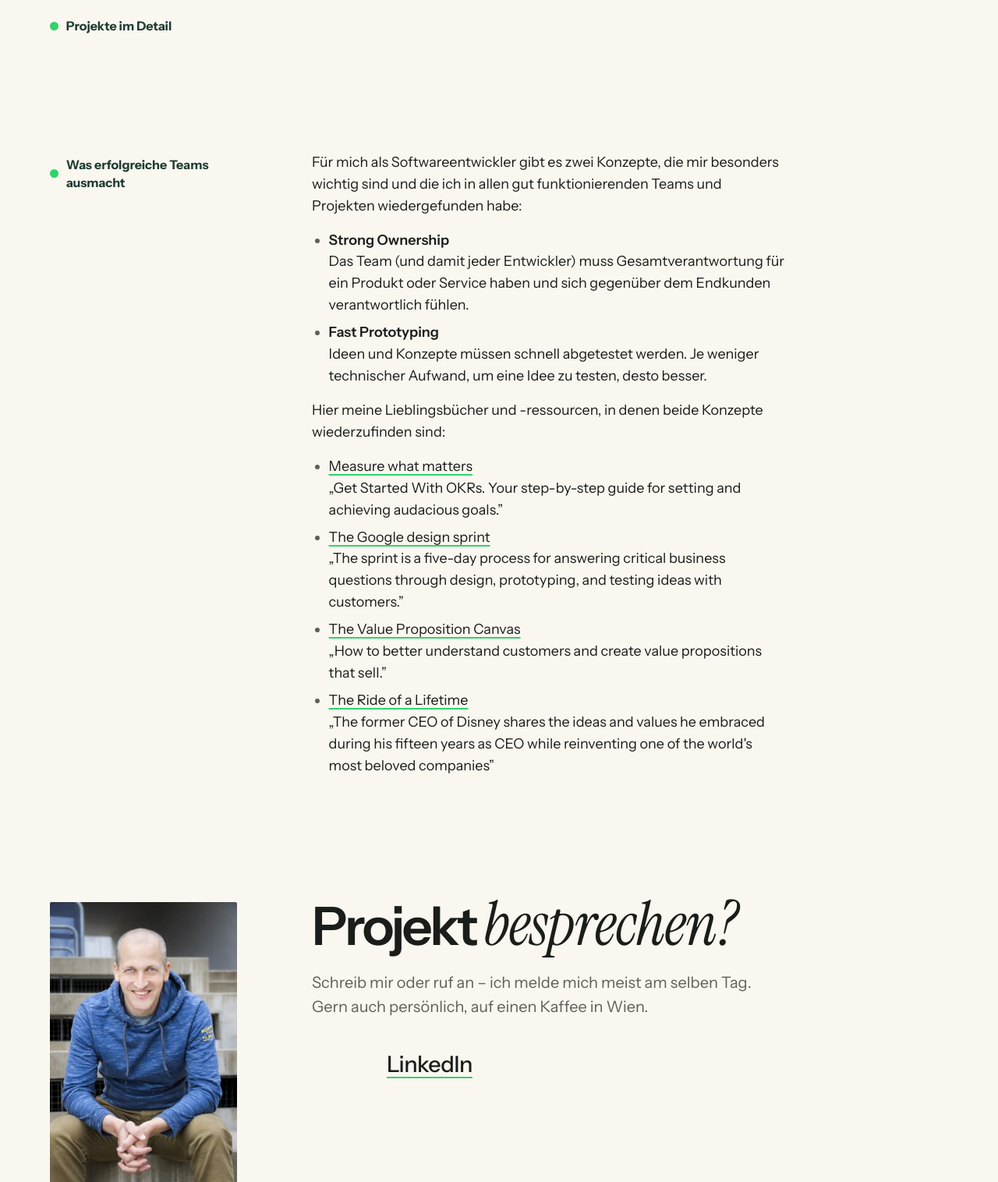
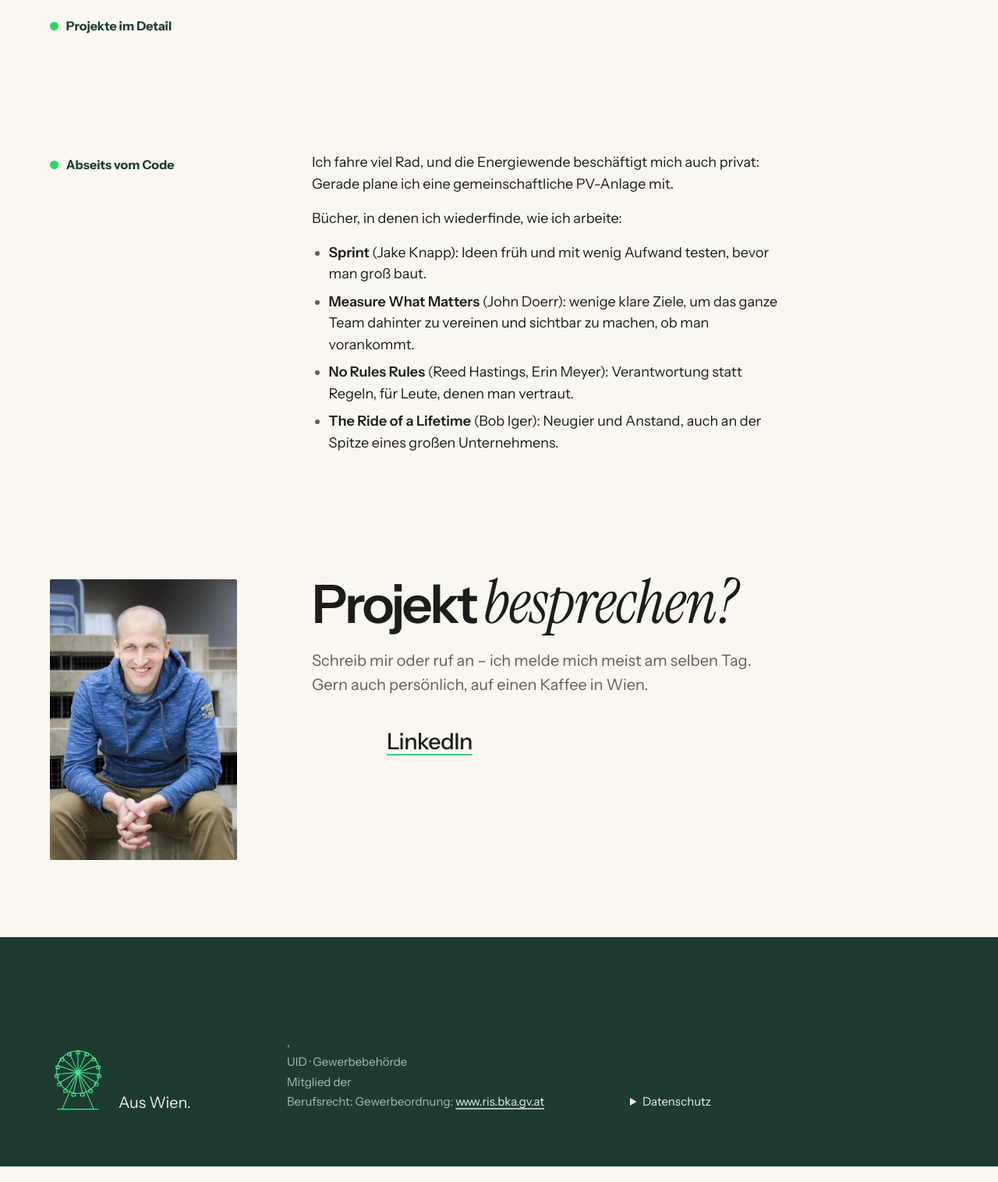
Before and after one commit to stephanpoetschner/stephan-poetschner-at, a Flask app: template portfolio/templates/index.html in a window 1280 px wide. Shown: the part 4891-6407 px from the top of the page at 78% size. Run offline with Flask 3, Linux system fonts and the light colour scheme; the template is opened without the code that fills it, so the values that code supplies are empty.

Commit message:
"Abseits vom Code": personal section with four books in Stephan's words
Replaces "Was erfolgreiche Teams ausmacht" (theory and English blurbs,
duplicated "Wie ich arbeite"): cycling, community PV plan, four books with
one line each on what Stephan recognises in them.

Co-Authored-By: Claude Opus 5.5 <noreply@anthropic.com>

```diff
--- a/portfolio/templates/index.html
+++ b/portfolio/templates/index.html
@@ -118,45 +118,15 @@
   {% endblock %}
 
   <section class="section teams">
-    <h2 class="label">Was erfolgreiche Teams ausmacht</h2>
+    <h2 class="label">Abseits vom Code</h2>
     <div class="prose">
-      <p>
-        Für mich als Softwareentwickler gibt es zwei Konzepte, die mir besonders wichtig sind und die
-        ich in allen gut funktionierenden Teams und Projekten wiedergefunden habe:
-      </p>
+      <p>Ich fahre viel Rad, und die Energiewende beschäftigt mich auch privat: Gerade plane ich eine gemeinschaftliche PV-Anlage mit.</p>
+      <p>Bücher, in denen ich wiederfinde, wie ich arbeite:</p>
       <ul>
-        <li>
-          <strong>Strong Ownership</strong><br>
-          Das Team (und damit jeder Entwickler) muss Gesamtverantwortung für ein Produkt oder Service haben und
-          sich gegenüber dem Endkunden verantwortlich fühlen.
-        </li>
-        <li>
-          <strong>Fast Prototyping</strong><br>
-          Ideen und Konzepte müssen schnell abgetestet werden.
-          Je weniger technischer Aufwand, um eine Idee zu testen, desto besser.
-        </li>
-      </ul>
-      <p>
-        Hier meine Lieblingsbücher und -ressourcen, in denen beide Konzepte wiederzufinden sind:
-      </p>
-      <ul>
-        <li>
-          <a href="https://www.whatmatters.com/the-book/">Measure what matters</a><br>
-          „Get Started With OKRs. Your step-by-step guide for setting and achieving audacious goals.”
-        </li>
-        <li>
-          <a href="https://www.gv.com/sprint/">The Google design sprint</a><br>
-          „The sprint is a five-day process for answering critical business questions through design,
-          prototyping, and testing ideas with customers.”
-        </li>
-        <li>
-          <a href="https://www.strategyzer.com/canvas/business-model-canvas">The Value Proposition Canvas</a><br>
-          „How to better understand customers and create value propositions that sell.”
-        </li>
-        <li>
-          <a href="https://www.morawa.at/detail/ISBN-9781984801463/Iger-Robert/The-Ride-of-a-Lifetime">The Ride of a Lifetime</a><br>
-          „The former CEO of Disney shares the ideas and values he embraced during his fifteen years as CEO while reinventing one of the world's most beloved companies”
-        </li>
+        <li><strong>Sprint</strong> (Jake Knapp): Ideen früh und mit wenig Aufwand testen, bevor man groß baut.</li>
+        <li><strong>Measure What Matters</strong> (John Doerr): wenige klare Ziele, um das ganze Team dahinter zu vereinen und sichtbar zu machen, ob man vorankommt.</li>
+        <li><strong>No Rules Rules</strong> (Reed Hastings, Erin Meyer): Verantwortung statt Regeln, für Leute, denen man vertraut.</li>
+        <li><strong>The Ride of a Lifetime</strong> (Bob Iger): Neugier und Anstand, auch an der Spitze eines großen Unternehmens.</li>
       </ul>
     </div>
   </section>
```
